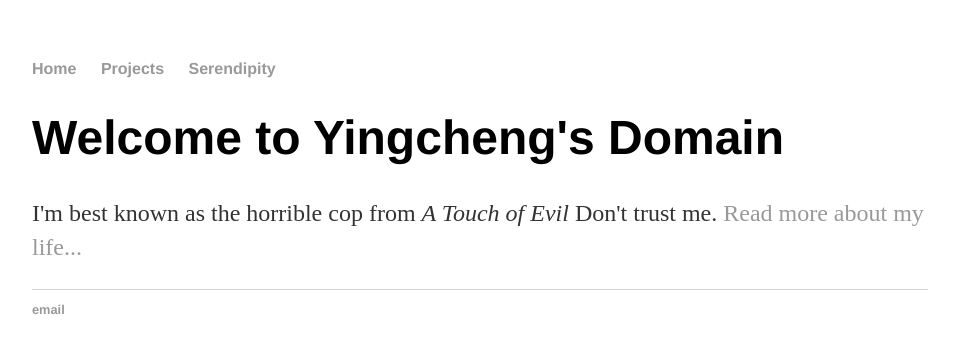
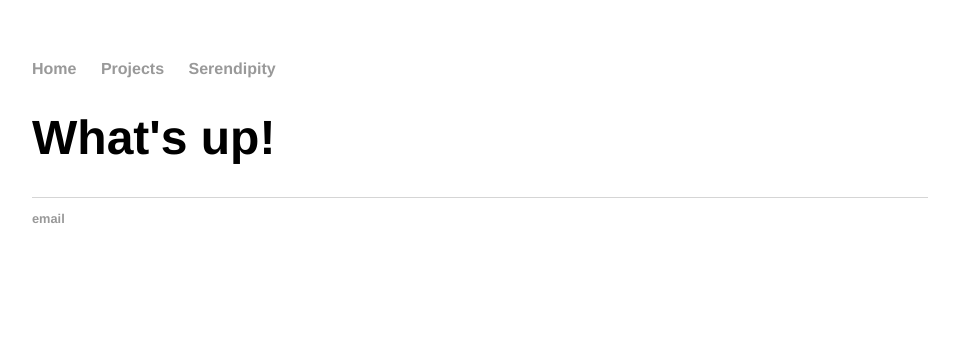
Before and after one commit to masterStormtrooper/masterStormtrooper.github.io, a Jekyll site: the page built from index.html, in a window 1280 px wide. Shown: the top 353 px of the page, without its empty margins (160-1115 px from the left). Built offline with Jekyll 4.4.1, drawn with Linux system fonts in a browser that asks for light colours.

Commit message:
Update index.html

```diff
--- a/index.html
+++ b/index.html
@@ -1,8 +1,7 @@
 ---
 layout: default
-title: What's Up
+title: Welcome to Yingcheng's Domain
 ---
 <div class="blurb">
-	<h1>Welcome to Yingcheng's Domain</h1>
-	<p>I'm best known as the horrible cop from <em>A Touch of Evil</em> Don't trust me. <a href="/about">Read more about my life...</a></p>
+	<h1>What's up!</h1>
 </div><!-- /.blurb -->
```
